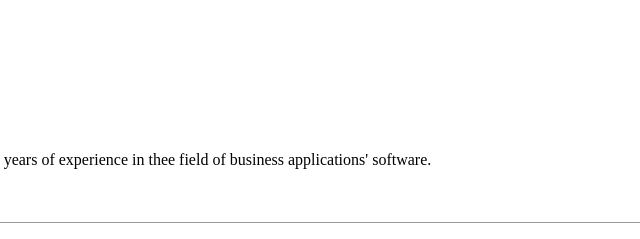
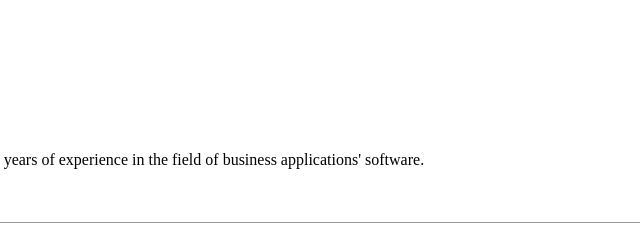
Before and after one commit to suyoggangal/cv, a plain HTML site: page index.html in a window 1280 px wide. Shown: the top 239 px of the page, 443-1083 px from the left. Drawn offline with Linux system fonts and the light colour scheme.

Commit message:
Update index.html

```diff
--- a/index.html
+++ b/index.html
@@ -15,7 +15,7 @@
       <td>
         <h1>Suyog Gangal</h1>
         <p><em>Senior <strong>Solution Architect</strong></em></p>
-        <p>I am software professional with 21+ years of experience in thee field of business applications' software.</p>
+        <p>I am software professional with 21+ years of experience in the field of business applications' software.</p>
       </td>
     </tr>
   </table>
```
